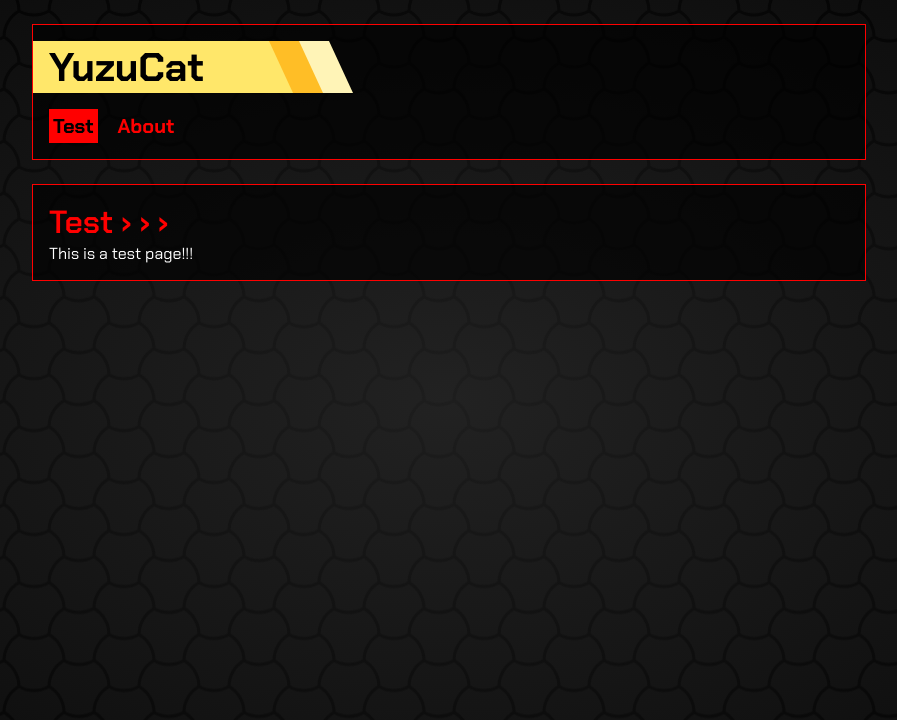
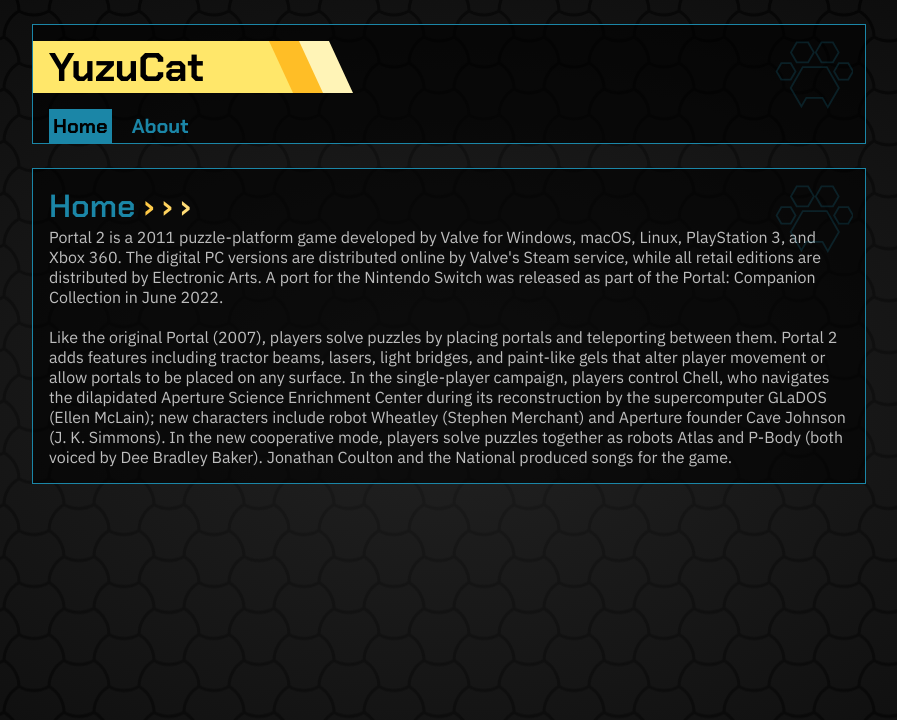
Before and after one commit to YuzuYellowCat/hero-hideout, a React (Create React App) app: page / in a window 1280 px wide. Shown: the top 720 px of the page, without its empty margins (191-1088 px from the left). Built offline with nearby package versions, Linux system fonts and the light colour scheme.

Commit message:
css animations, hexagon paw, font readability

```diff
--- a/public/index.html
+++ b/public/index.html
@@ -29,7 +29,7 @@
         <link rel="preconnect" href="https://fonts.googleapis.com" />
         <link rel="preconnect" href="https://fonts.gstatic.com" crossorigin />
         <link
-            href="https://fonts.googleapis.com/css2?family=Chakra+Petch:ital,wght@0,300;0,400;0,500;0,600;0,700;1,300;1,400;1,500;1,600;1,700&display=swap"
+            href="https://fonts.googleapis.com/css2?family=Chakra+Petch:ital,wght@0,300;0,400;0,500;0,600;0,700;1,300;1,400;1,500;1,600;1,700&family=IBM+Plex+Sans:ital,wght@0,100..700;1,100..700&display=swap"
             rel="stylesheet"
         />
     </head>
--- a/src/App.tsx
+++ b/src/App.tsx
@@ -1,13 +1,13 @@
 import "./App.css";
 import ColorfulHex from "components/ColorfulHex";
 import { createBrowserRouter, RouterProvider } from "react-router";
-import Test from "pages/Test";
+import Home from "pages/Home";
 import About from "pages/About";
 
 const router = createBrowserRouter([
     {
         path: "/",
-        element: <Test />,
+        element: <Home />,
     },
     {
         path: "/about",
--- a/src/components/Header/index.css
+++ b/src/components/Header/index.css
@@ -1,17 +1,54 @@
 .links {
     display: flex;
+    justify-content: left;
+    align-items: center;
     padding-top: 16px;
     gap: 16px;
     font-size: 20px;
     font-weight: 700;
+    margin-bottom: -16px;
+    font-family: "Chakra Petch", sans-serif;
 }
 
 .link {
+    position: relative;
+    display: flex;
+    overflow: hidden;
+}
+
+.link-text {
+    z-index: 2;
     padding: 4px;
+}
+
+.link:not(.selected) .link-text {
     cursor: pointer;
+}
+
+.link:hover:not(.selected) .link-background {
+    transition: 0.2s;
+    bottom: 0;
+}
+
+.link:hover:not(.selected) .link-text {
+    transition: 0.2s;
+    color: black;
+}
+
+.link-background {
+    z-index: 1;
+    position: absolute;
+    width: 100%;
+    height: 100%;
+    left: 0;
+    background-color: white;
+}
+
+.link:not(.selected) .link-background {
+    transition: 0.2s;
+    bottom: -100%;
 }
 
 .link.selected {
     color: black;
-    background-color: white;
 }
--- a/src/components/Header/index.tsx
+++ b/src/components/Header/index.tsx
@@ -10,7 +10,7 @@
 };
 
 const HeaderLinks = {
-    Test: "/",
+    Home: "/",
     About: "/about",
 };
 
@@ -19,21 +19,18 @@
 
     const links = Object.entries(HeaderLinks).map(([key, value]) => {
         const isSelected = key === selected;
-        const style = isSelected
-            ? {
-                  backgroundColor: borderColor,
-              }
-            : {
-                  color: borderColor,
-              };
         return (
             <div
-                style={style}
+                style={isSelected ? {} : { color: borderColor }}
                 className={`link${isSelected ? " selected" : ""}`}
                 key={key}
                 onClick={() => navigate(value)}
             >
-                {key}
+                <span className="link-text">{key}</span>
+                <div
+                    className="link-background"
+                    style={isSelected ? { backgroundColor: borderColor } : {}}
+                />
             </div>
         );
     });
--- a/src/components/Section/index.css
+++ b/src/components/Section/index.css
@@ -1,18 +1,55 @@
 .section {
+    position: relative;
     display: flex;
     flex-direction: column;
-    background: #000a;
+    background: #0009;
     /* 48 for page border, + 32 for section padding + 2 for border = 82px */
     width: calc(100vw - 82px);
     height: fit-content;
     max-width: 800px;
-    color: #fff;
+    color: #fffb;
     padding: 16px;
     border-width: 1px;
     border-style: solid;
+    overflow: hidden;
+}
+
+.section-content {
+    font-family: "IBM Plex Sans", sans-serif;
+    font-weight: normal;
 }
 
 .section-title {
     font-weight: 600;
     font-size: 32px;
 }
+
+.corner-paw {
+    width: 80px;
+    height: 80px;
+    position: absolute;
+    top: 8px;
+    right: 12px;
+    stroke-width: 4px;
+    fill: none;
+    opacity: 0.2;
+}
+
+.title-flourish {
+    background-image: linear-gradient(90deg, #ffe76a, #ffbe26, #fff4b7);
+    color: transparent;
+    background-clip: text;
+    background-size: 400% 100%;
+    animation: gradient 2s linear infinite;
+    animation-direction: alternate;
+    user-select: none;
+}
+
+@keyframes gradient {
+    0% {
+        background-position: 0% 50%;
+    }
+    100% {
+        background-position: 100% 50%;
+    }
+}
--- a/src/components/Section/index.tsx
+++ b/src/components/Section/index.tsx
@@ -1,6 +1,7 @@
 import React from "react";
 import type { PropsWithChildren } from "react";
 import "./index.css";
+import { ReactComponent as Paw } from "images/paw.svg";
 
 type SectionProps = {
     color: string;
@@ -21,10 +22,12 @@
         >
             {title && (
                 <span style={{ color }} className="section-title">
-                    {title} › › ›
+                    {title}
+                    <span className="title-flourish"> › › ›</span>
                 </span>
             )}
-            {children}
+            <Paw className="corner-paw" style={{ stroke: color }} />
+            <div className="section-content">{children}</div>
         </div>
     );
 };
--- a/src/components/TitleStripe/index.css
+++ b/src/components/TitleStripe/index.css
@@ -64,6 +64,8 @@
     height: 52px;
     margin-left: -16px;
     padding-left: 16px;
+    font-family: "Chakra Petch", sans-serif;
+    font-weight: 700;
 }
 
 .title-text .stripe-edge {
--- a/src/pages/About/index.tsx
+++ b/src/pages/About/index.tsx
@@ -3,7 +3,7 @@
 
 const About: React.FC = () => {
     return (
-        <PageWrapper color="#00cccc" title="About">
+        <PageWrapper color="#53ffea" title="About">
             I am a cat.
         </PageWrapper>
     );
--- /dev/null
+++ b/src/pages/Home/index.tsx
@@ -0,0 +1,31 @@
+import React from "react";
+import PageWrapper from "components/PageWrapper";
+
+const Home: React.FC = () => {
+    return (
+        <PageWrapper color="#1b86a7" title="Home">
+            Portal 2 is a 2011 puzzle-platform game developed by Valve for
+            Windows, macOS, Linux, PlayStation 3, and Xbox 360. The digital PC
+            versions are distributed online by Valve's Steam service, while all
+            retail editions are distributed by Electronic Arts. A port for the
+            Nintendo Switch was released as part of the Portal: Companion
+            Collection in June 2022.
+            <br />
+            <br />
+            Like the original Portal (2007), players solve puzzles by placing
+            portals and teleporting between them. Portal 2 adds features
+            including tractor beams, lasers, light bridges, and paint-like gels
+            that alter player movement or allow portals to be placed on any
+            surface. In the single-player campaign, players control Chell, who
+            navigates the dilapidated Aperture Science Enrichment Center during
+            its reconstruction by the supercomputer GLaDOS (Ellen McLain); new
+            characters include robot Wheatley (Stephen Merchant) and Aperture
+            founder Cave Johnson (J. K. Simmons). In the new cooperative mode,
+            players solve puzzles together as robots Atlas and P-Body (both
+            voiced by Dee Bradley Baker). Jonathan Coulton and the National
+            produced songs for the game.
+        </PageWrapper>
+    );
+};
+
+export default Home;
--- a/src/pages/Test/index.tsx
+++ /dev/null
@@ -1,12 +0,0 @@
-import React from "react";
-import PageWrapper from "components/PageWrapper";
-
-const Test: React.FC = () => {
-    return (
-        <PageWrapper color="red" title="Test">
-            This is a test page!!!
-        </PageWrapper>
-    );
-};
-
-export default Test;
```
Also changed, not shown: src/images/paw.svg (added).
